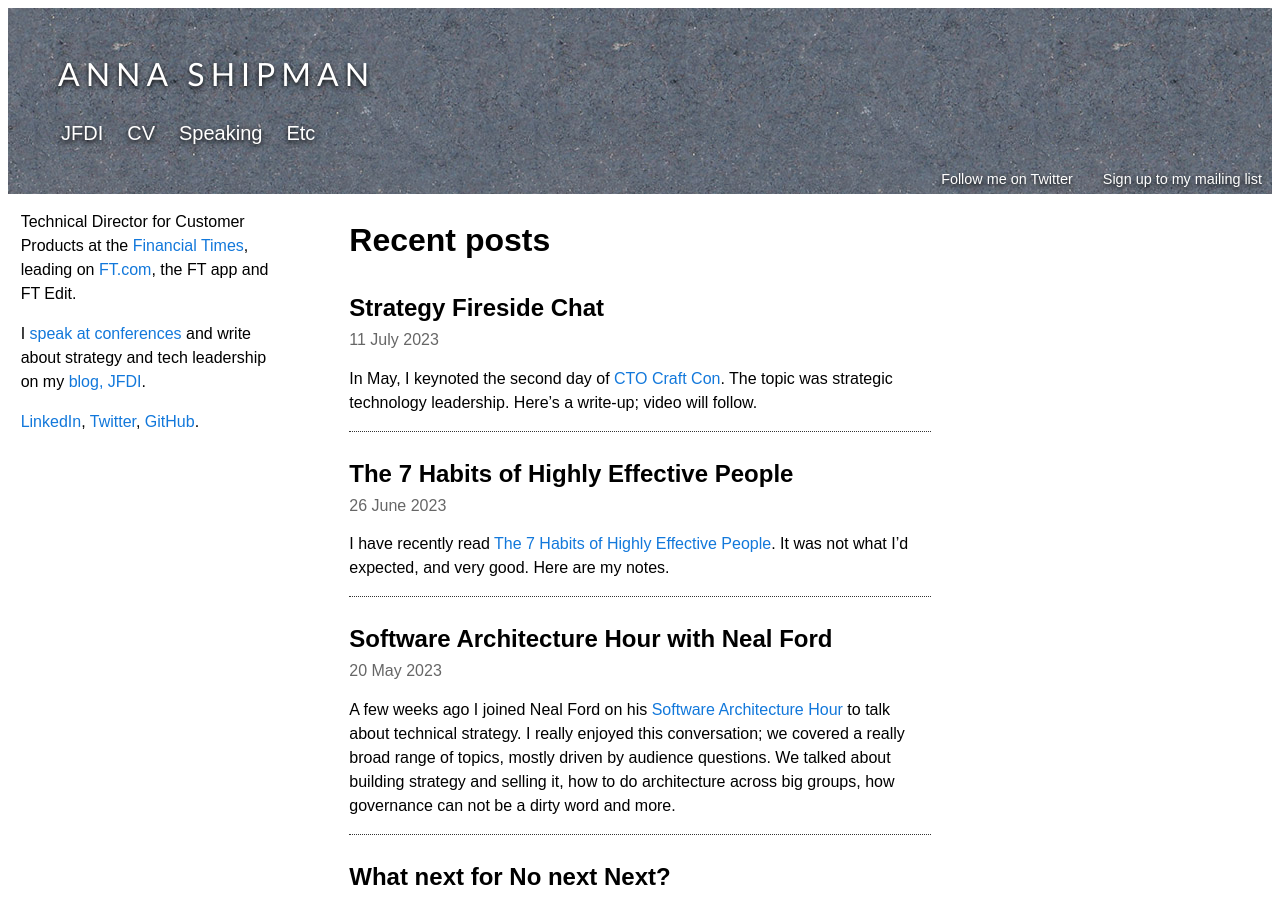
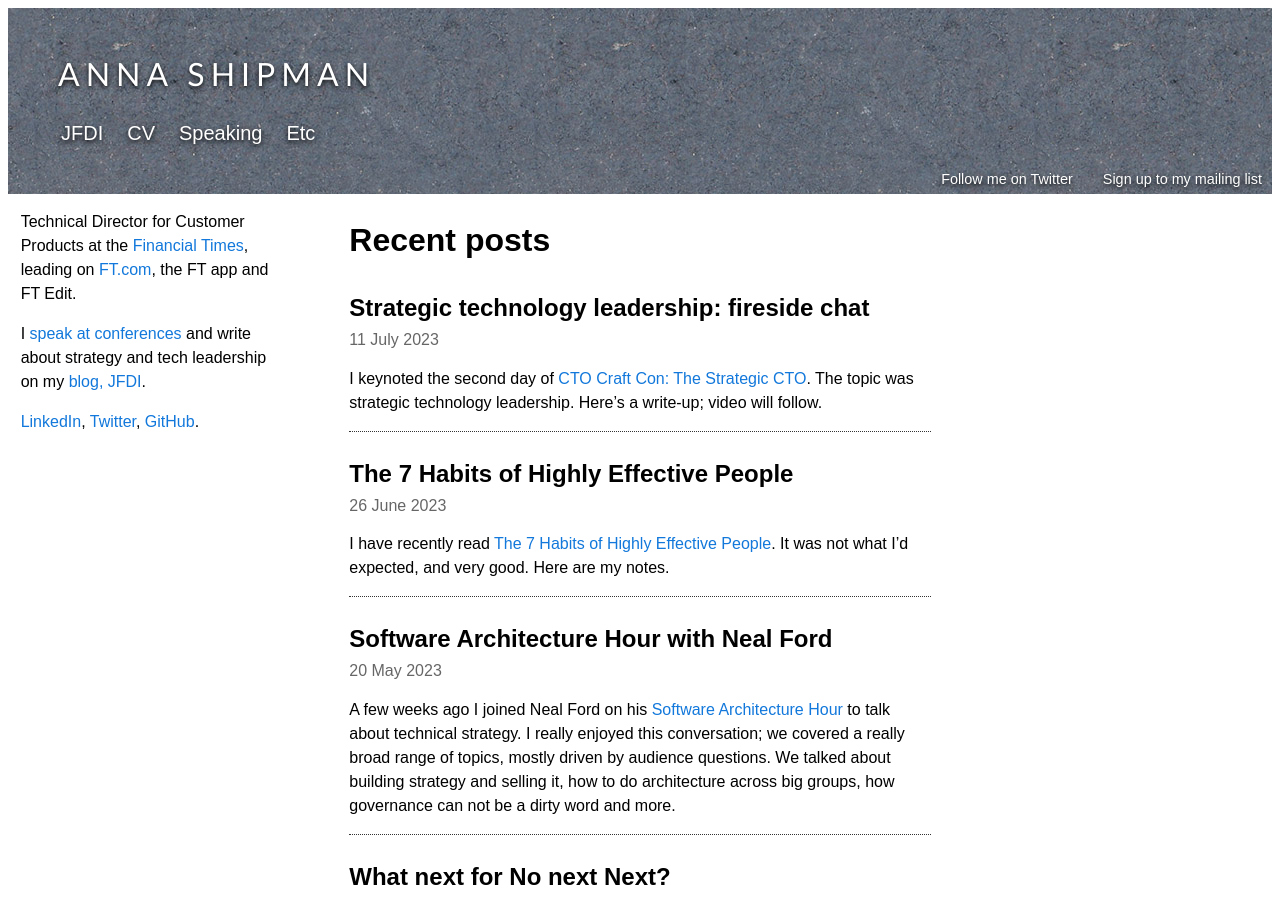
Before and after one commit to annashipman/annashipman.github.io, a Jekyll site: the page built from index.html, in a window 1280 px wide and 900 px high. Built offline with Jekyll 4.4.1, drawn with Linux system fonts in a browser that asks for light colours.

Commit message:
Small amends, including adding title!

```diff
--- a/_posts/2023-07-11-strategy-fireside-chat.md
+++ b/_posts/2023-07-11-strategy-fireside-chat.md
@@ -1,11 +1,11 @@
 ---
 anchor_id: fireside-chat
-title:
+title: "Strategic technology leadership: fireside chat"
 tags: Strategy Speaking
 layout: blog_post
 ---
 
-In May, I keynoted the second day of [CTO Craft Con](https://conference.ctocraft.com/london-2023/). The topic was strategic technology leadership. Here's a write-up; video will follow.
+I keynoted the second day of [CTO Craft Con: The Strategic CTO](https://conference.ctocraft.com/london-2023/). The topic was strategic technology leadership. Here's a write-up; video will follow.
 
 ## It was a fireside chat
 
@@ -54,4 +54,6 @@ I said:
 
 ## We discussed a lot of other topics
 
-There were a lot of other great questions, like how OKRs and strategy can work together, aspiring to have an elevator pitch for your strategy, and thinking about strategy mistakes I've made. The video will be available in a couple of months and I will share it here.
+There were a lot of other great questions, like how OKRs and strategy can work together, aspiring to have an elevator pitch for your strategy, and thinking about strategy mistakes I've made.
+
+The video will be available in a couple of months and I will share it here.
```
Also changed, not shown: other parts of _posts/2023-07-11-strategy-fireside-chat.md (+1 -1 lines).
